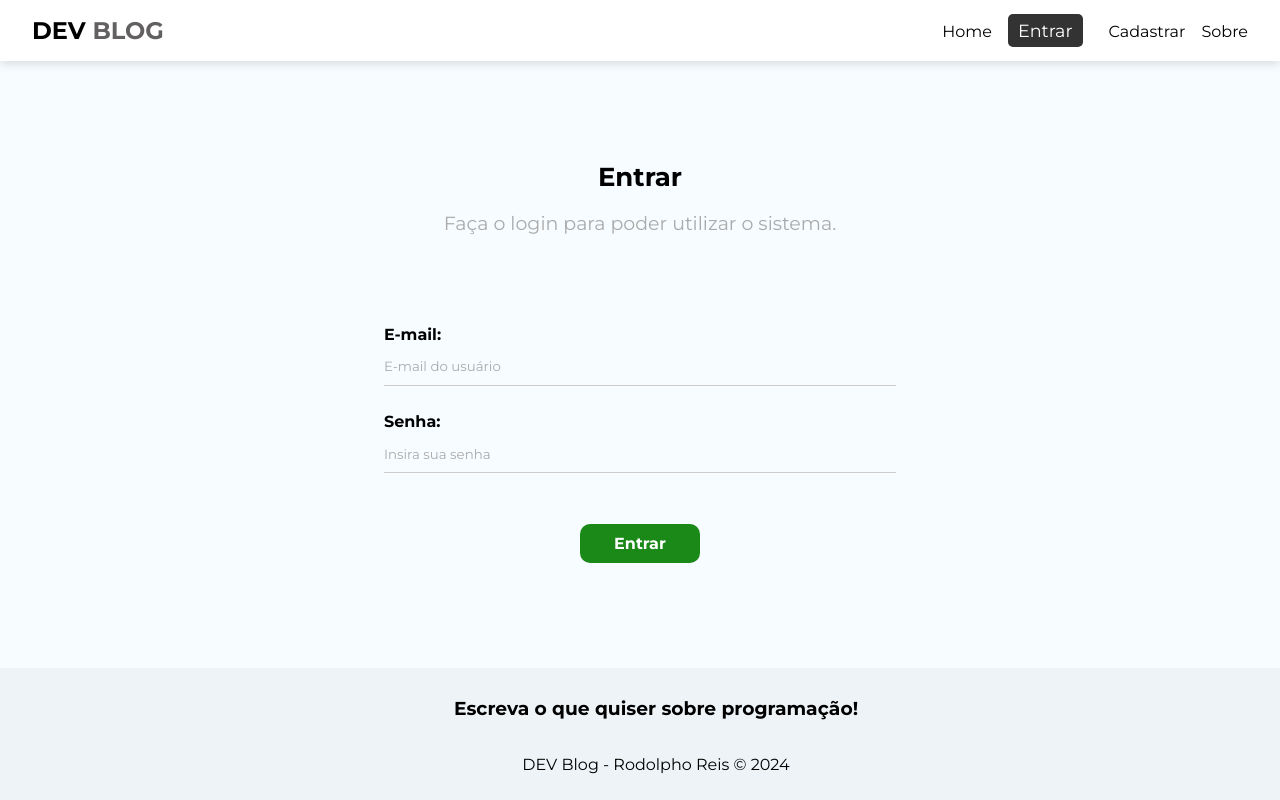
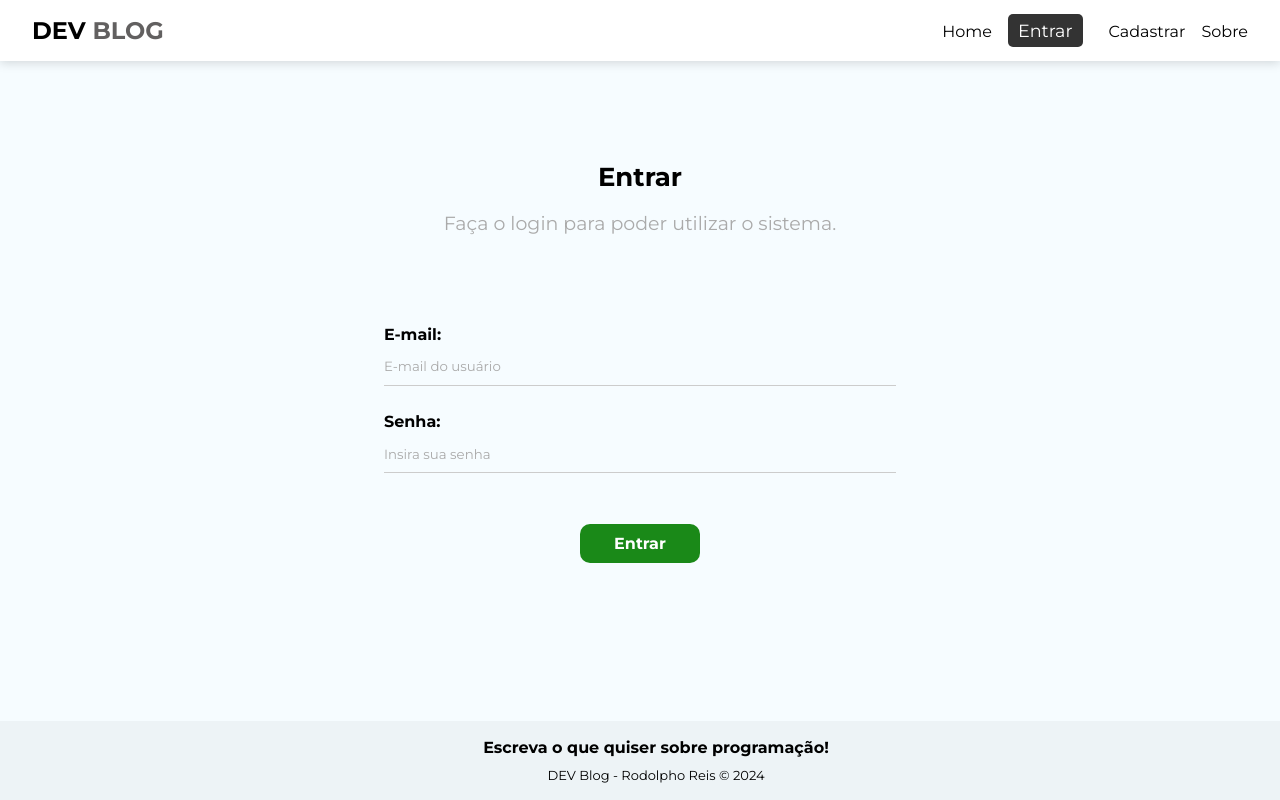
Before and after one commit to rodolphoreis/blog, a React (Vite) app: page /login in a window 1280 px wide. Built offline with nearby package versions, Linux system fonts and the light colour scheme; no server answers.

Commit message:
refactor: add news styles

```diff
--- a/src/components/Footer/Footer.module.css
+++ b/src/components/Footer/Footer.module.css
@@ -2,7 +2,7 @@
   position: fixed;
   bottom: 0;
   width: 100%;
-  height: 100px;
+  height: 47px;
   display: flex;
   flex-direction: column;
   align-items: center;
@@ -10,6 +10,16 @@
   background-color: #edf3f6;
   padding: 1em;
 }
+.footer_h3 {
+  margin: 5px;
+  font-size: 16px;
+}
+
+.footer_p {
+  margin: 5px;
+  font-size: 13px;
+}
+
 /* ----------- Mobile-------------- */
 
 @media (max-width: 400px) {
```
